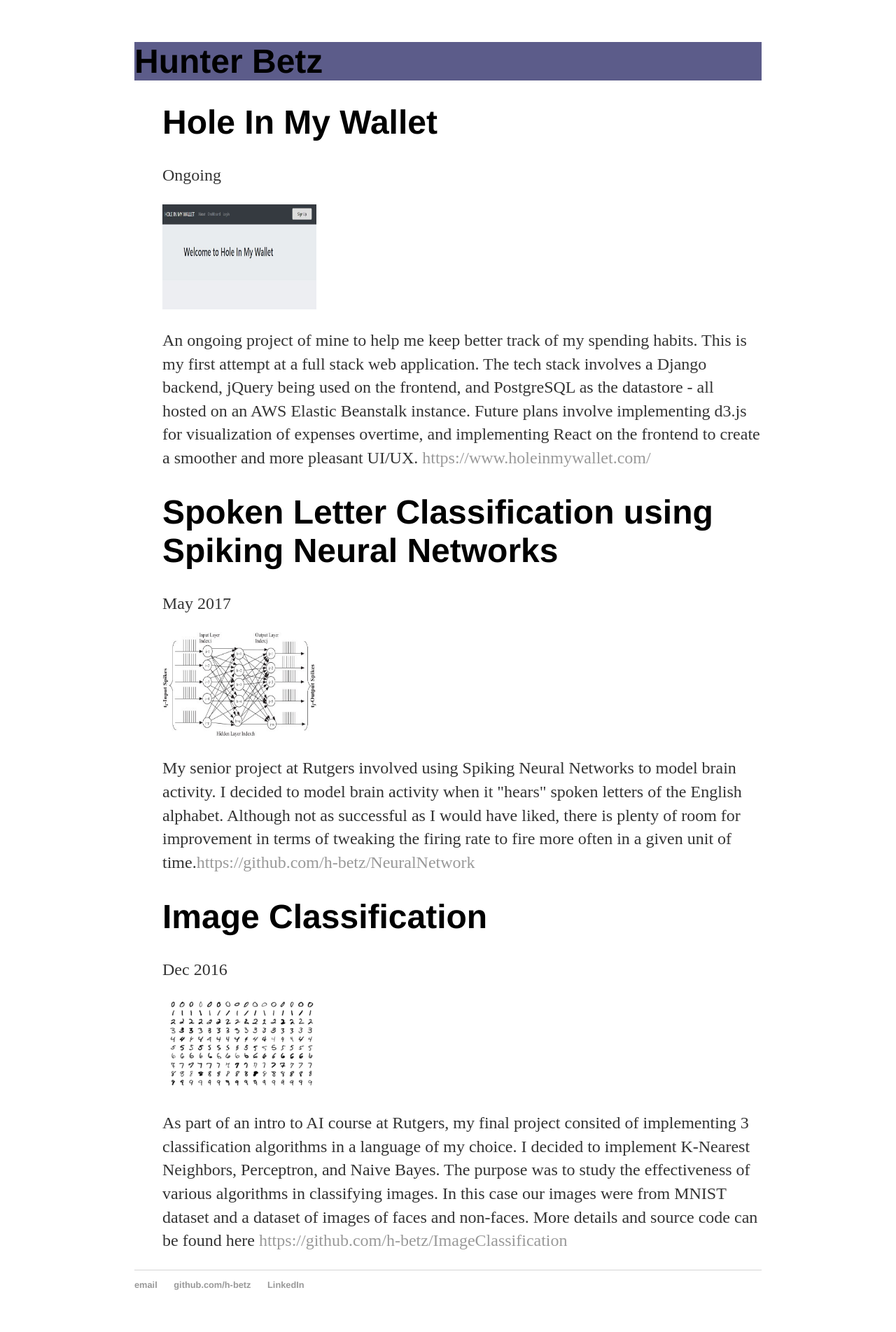
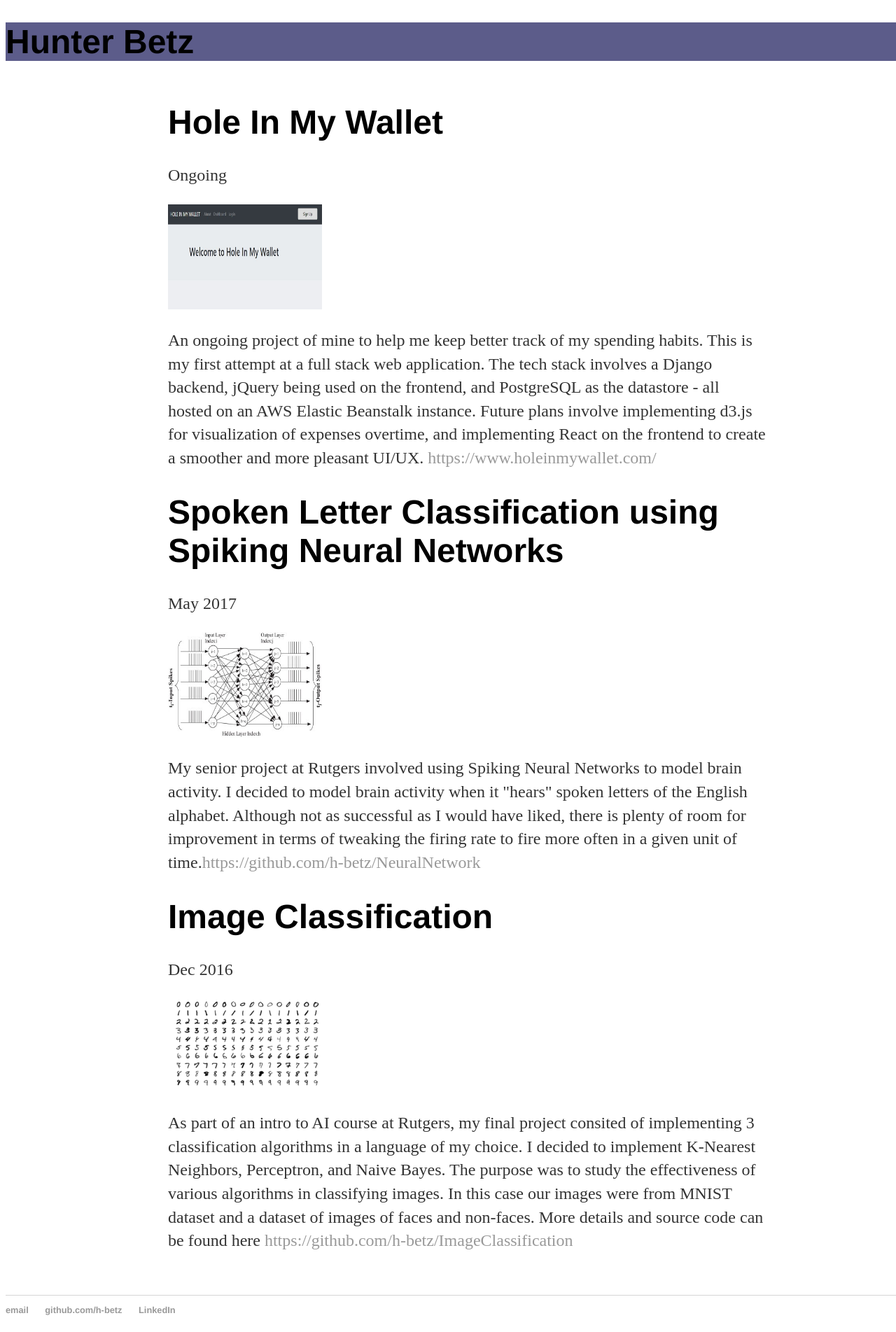
Before and after one commit to h-betz/h-betz.github.io, a Jekyll site: the page index.html, which Jekyll copies as it is, in a window 1280 px wide. Shown: the whole page at 70% size. Built offline with Jekyll 4.4.1, drawn with Linux system fonts in a browser that asks for light colours.

Commit message:
Working on header

```diff
--- a/css/main.css
+++ b/css/main.css
@@ -1,6 +1,7 @@
 body {
-    margin: 60px auto;
-    width: 70%;
+    /* margin: 60px auto;
+    width: 70%; */
+    width: 100%;
 }
 nav ul, footer ul {
     font-family:'Helvetica', 'Arial', 'Sans-Serif';
@@ -46,3 +47,8 @@ ul.posts li {
     background-color: #5c5c8a;
     margin: 0;
 }
+
+#content {
+    margin: 60px auto;
+    width: 70%;
+}
```
